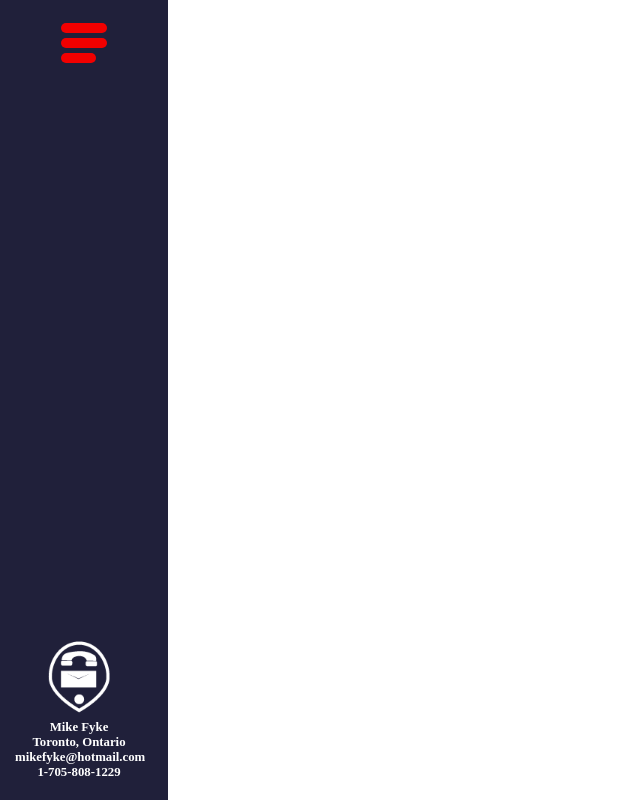
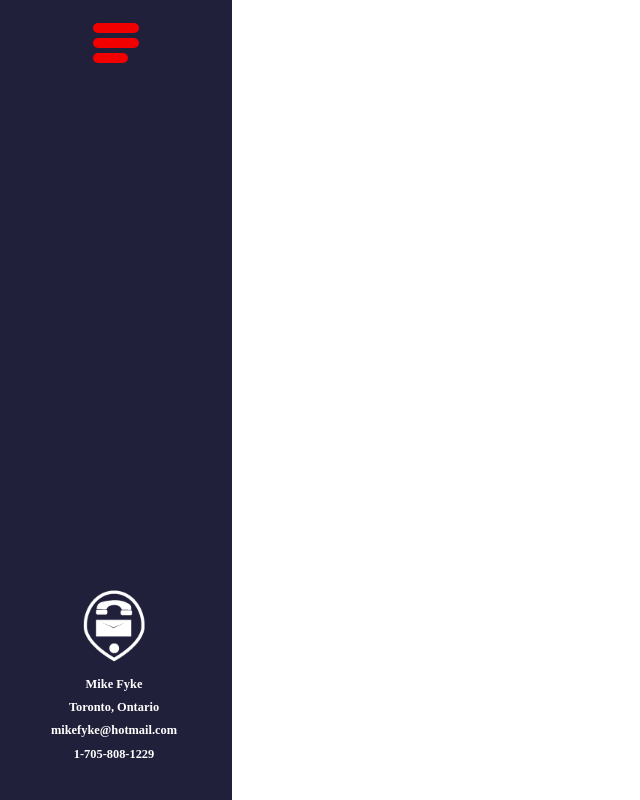
Before and after one commit to MikeTheFyke/MiFy, a Vue app in the folder client/: page / in a window 1280 px wide. Shown: the whole page, without its empty margins (0-640 px from the left). Built offline with nearby package versions, Linux system fonts and the light colour scheme.

Commit message:
Contact text and container are reactive

```diff
--- a/client/src/components/layout/Header.vue
+++ b/client/src/components/layout/Header.vue
@@ -23,10 +23,12 @@
 
             <div id="header-contact-container">
                 <button id="contact-button" v-on:click="contactExpand()" ><img :src="contactIcon" id="contact-icon"></button>
-                <h1 class="contact-text">Mike Fyke</h1>
-                <h1 class="contact-text">Toronto, Ontario</h1>
-                <h1 class="contact-text">mikefyke@hotmail.com</h1>
-                <h1 class="contact-text">1-705-808-1229</h1>
+                <div id="contact-text-container">
+                    <h1 class="contact-text">Mike Fyke</h1>
+                    <h1 class="contact-text">Toronto, Ontario</h1>
+                    <h1 class="contact-text">mikefyke@hotmail.com</h1>
+                    <h1 class="contact-text">1-705-808-1229</h1>
+                </div>
             </div>
 
     </div>
@@ -120,7 +122,7 @@ export default {
     position: fixed;
     top: 0px;
     left: 0px;
-    width: 10%;
+    width: 15%;
     height: 100vh;
     background-color: #20203a;
     padding: 20px;
@@ -173,9 +175,9 @@ export default {
 #header-contact-container{
     position: absolute;
     bottom: 20px;
-    left: 15px;
-    width: 10%;
+    width: 15%;
     text-align: center;
+    padding: 10px;
 }
 
 #contact-button{
@@ -191,8 +193,7 @@ export default {
 
 .contact-text{
     color: white;
-    font-size: 0.8em;
-    margin: 0px;
+    font-size: calc(6px + .5vw);
     white-space: nowrap;
 }
 </style>
```
